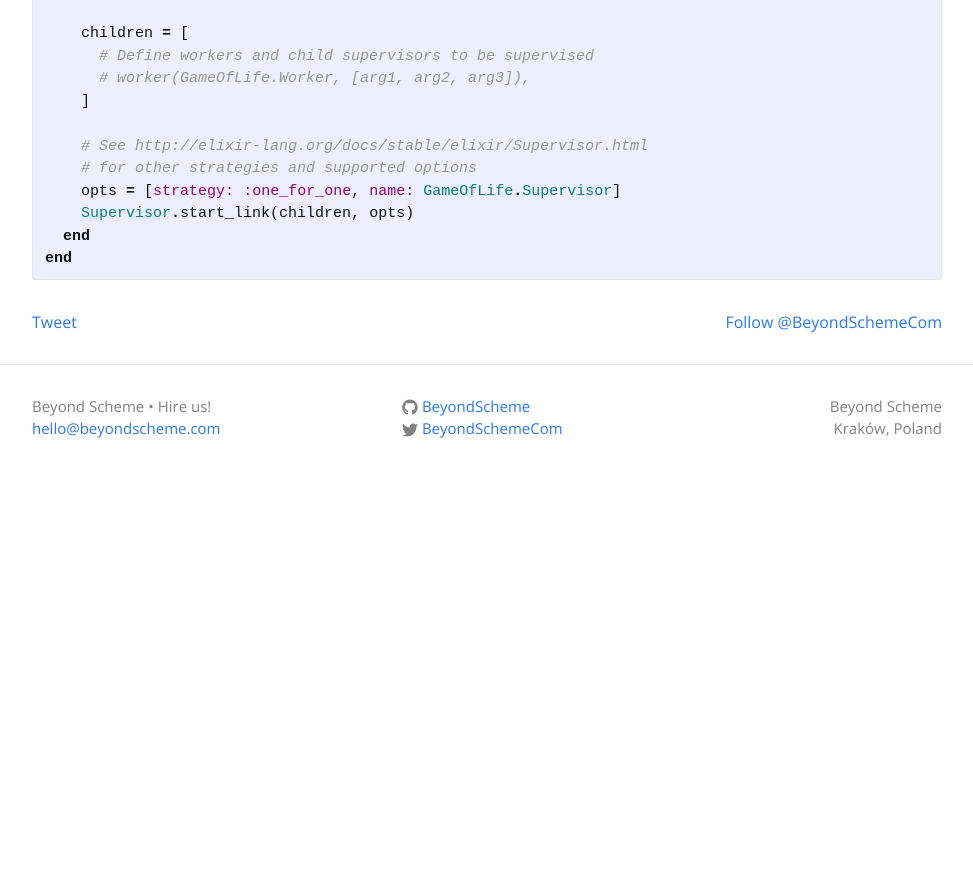
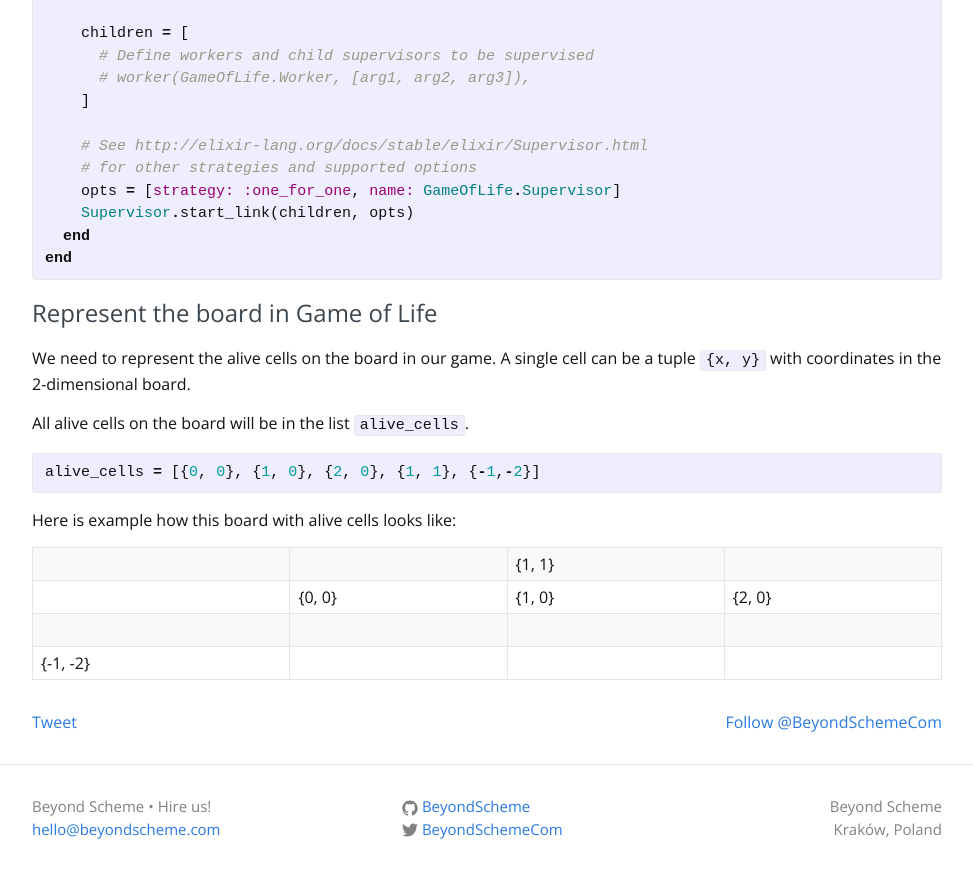
Before and after one commit to BeyondScheme/BeyondScheme.github.io, a Jekyll site: the page built from _posts/2016-04-26-distributed-game-of-life-in-elixir.md, in a window 1280 px wide and 900 px high, scrolled down 1359 px. Shown: the top 878 px of the window, without its empty margins (153-1126 px from the left). Built offline with Jekyll 4.4.1, drawn with Linux system fonts in a browser that asks for light colours; nearby versions of some CDN libraries; comment, search, counter and statistics services are not loaded; before the commit the page ends 1859 px from its top, so only the background shows below that.

Commit message:
Represent the board in Game of Life

```diff
--- a/_posts/2016-04-26-distributed-game-of-life-in-elixir.md
+++ b/_posts/2016-04-26-distributed-game-of-life-in-elixir.md
@@ -65,3 +65,20 @@ defmodule GameOfLife do
   end
 end
 {% endhighlight %}
+
+# Represent the board in Game of Life
+
+We need to represent the alive cells on the board in our game. A single cell can be a tuple `{x, y}` with coordinates in the 2-dimensional board.
+
+All alive cells on the board will be in the list `alive_cells`.
+
+{% highlight elixir %}
+alive_cells = [{0, 0}, {1, 0}, {2, 0}, {1, 1}, {-1,-2}]
+{% endhighlight %}
+
+Here is example how this board with alive cells looks like:
+
+| | | {1, 1} |
+| | {0, 0} | {1, 0} | {2, 0}
+| | | |
+{-1, -2} | | |
```
